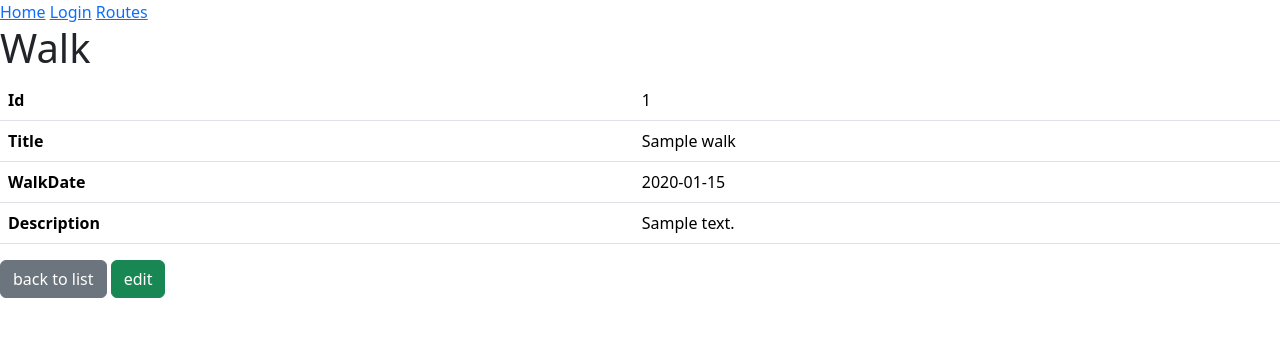
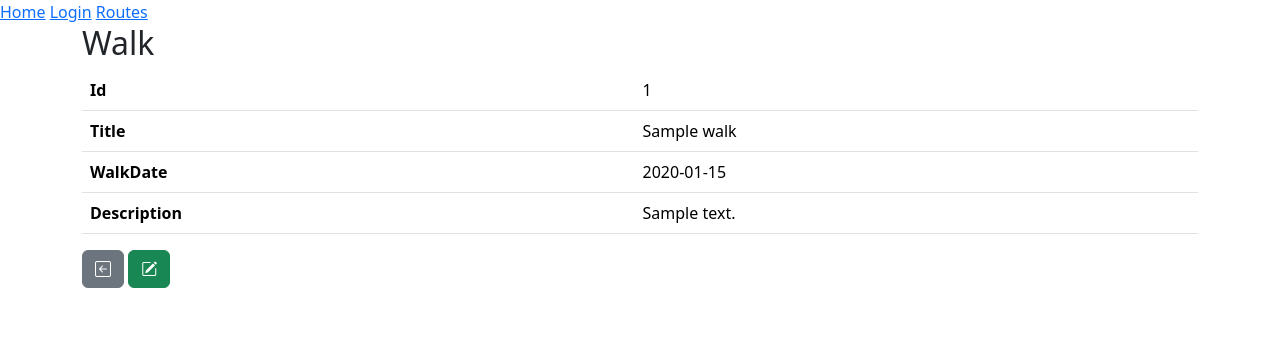
Before and after one commit to Lucas-nmp/routes, a Symfony app: template templates/walk/show.html.twig in a window 1280 px wide. Shown: the top 337 px of the page. Run offline with Twig, Linux system fonts and the light colour scheme; the template is opened without the code that fills it: most values are stand-ins (such as "Sample title", 1, 10 or a date in 2020); some libraries are stand-ins or nearby versions.

Commit message:
Editor layout improvements

```diff
--- a/templates/walk/_form.html.twig
+++ b/templates/walk/_form.html.twig
@@ -17,13 +17,13 @@
     </div>
 
     <div class="mb-3">
-        <label class="form-label">Seleccionar imágenes:</label>
+        <label class="form-label">{{ 'Select images:'|trans }}</label>
         <input type="file" class="form-control" id="images" name="images[]" multiple accept="image/*">
     </div>
 
     <div class="d-flex gap-2">
-        <button class="btn btn-success">{{ button_label|default('Guardar') }}</button>
-        <a class="btn btn-secondary" href="{{ path('app_walk_index') }}">Volver a la lista</a>
+        <button class="btn btn-success" title="{{ 'Update'|trans }}"><i class="bi bi-floppy"></i></button>
+        <a class="btn btn-secondary" title="{{ 'Back to the list'|trans }}" href="{{ path('app_walk_index') }}"><i class="bi bi-arrow-left-square"></i></a>
     </div>
 
     {{ form_end(form) }}
--- a/templates/walk/edit.html.twig
+++ b/templates/walk/edit.html.twig
@@ -3,7 +3,7 @@
 {% block title %}Edit Walk{% endblock %}
 
 {% block body %}
-    <h1>Edit Walk</h1>
+    <h2>Edit Walk</h2>
 
     {{ include('walk/_form.html.twig', {'button_label': 'Update'}) }}
 
--- a/templates/walk/show.html.twig
+++ b/templates/walk/show.html.twig
@@ -3,7 +3,8 @@
 {% block title %}Walk{% endblock %}
 
 {% block body %}
-    <h1>Walk</h1>
+    <div class="container">
+        <h2>Walk</h2>
 
         <table class="table">
             <tbody>
@@ -26,9 +27,9 @@
             </tbody>
         </table>
 
-    <a class="btn btn-secondary" href="{{ path('app_walk_index') }}">back to list</a>
+        <a class="btn btn-secondary" href="{{ path('app_walk_index') }}"><i class="bi bi-arrow-left-square"></i></a>
 
-    <a class="btn btn-success" href="{{ path('app_walk_edit', {'id': walk.id}) }}">edit</a>
-
+        <a class="btn btn-success" href="{{ path('app_walk_edit', {'id': walk.id}) }}"><i class="bi bi-pencil-square"></i></a>
+    </div>
 
 {% endblock %}
```
Also changed, not shown: templates/walk/index.html.twig (+18 -11 lines). Lines whose indentation alone changed are shown as unchanged.
